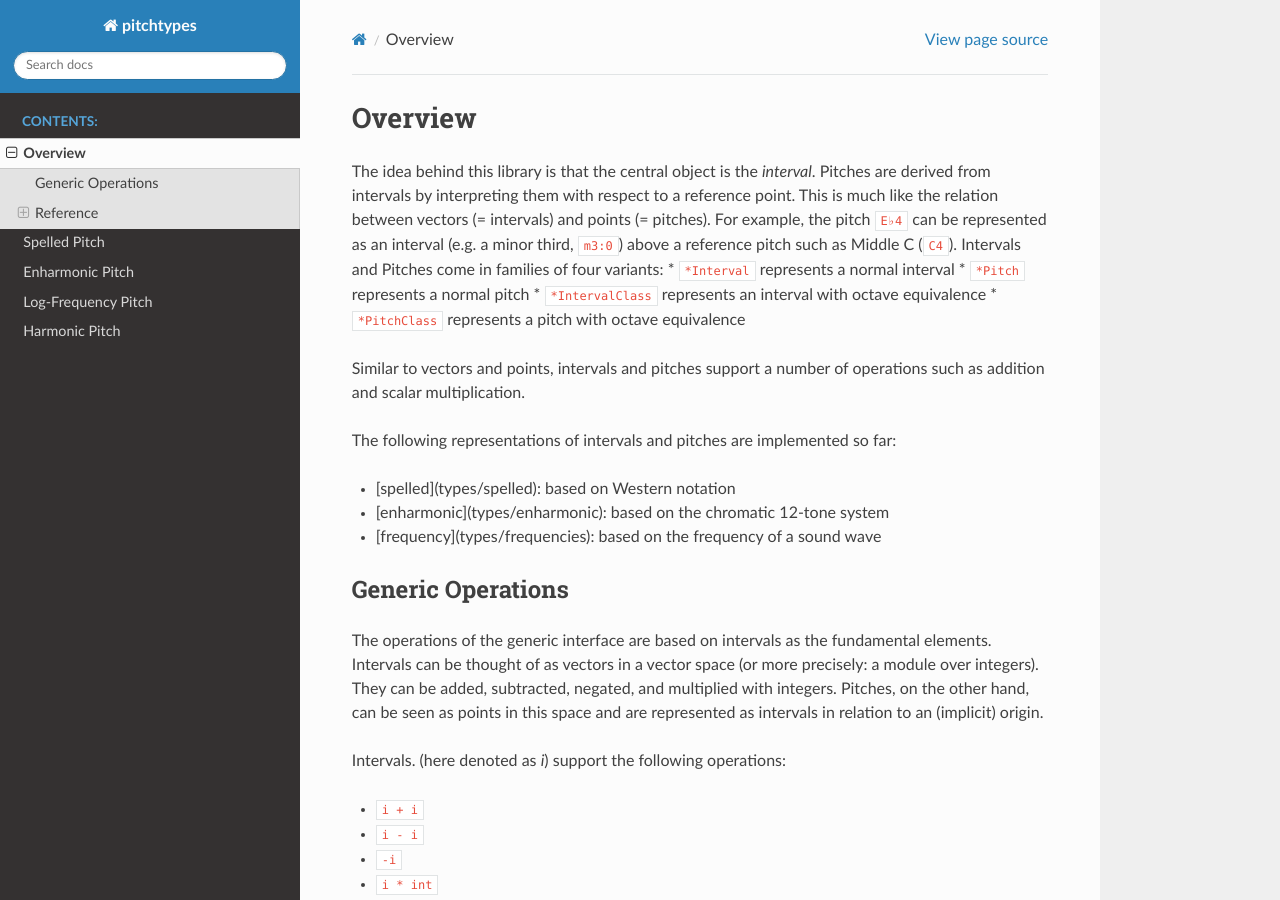
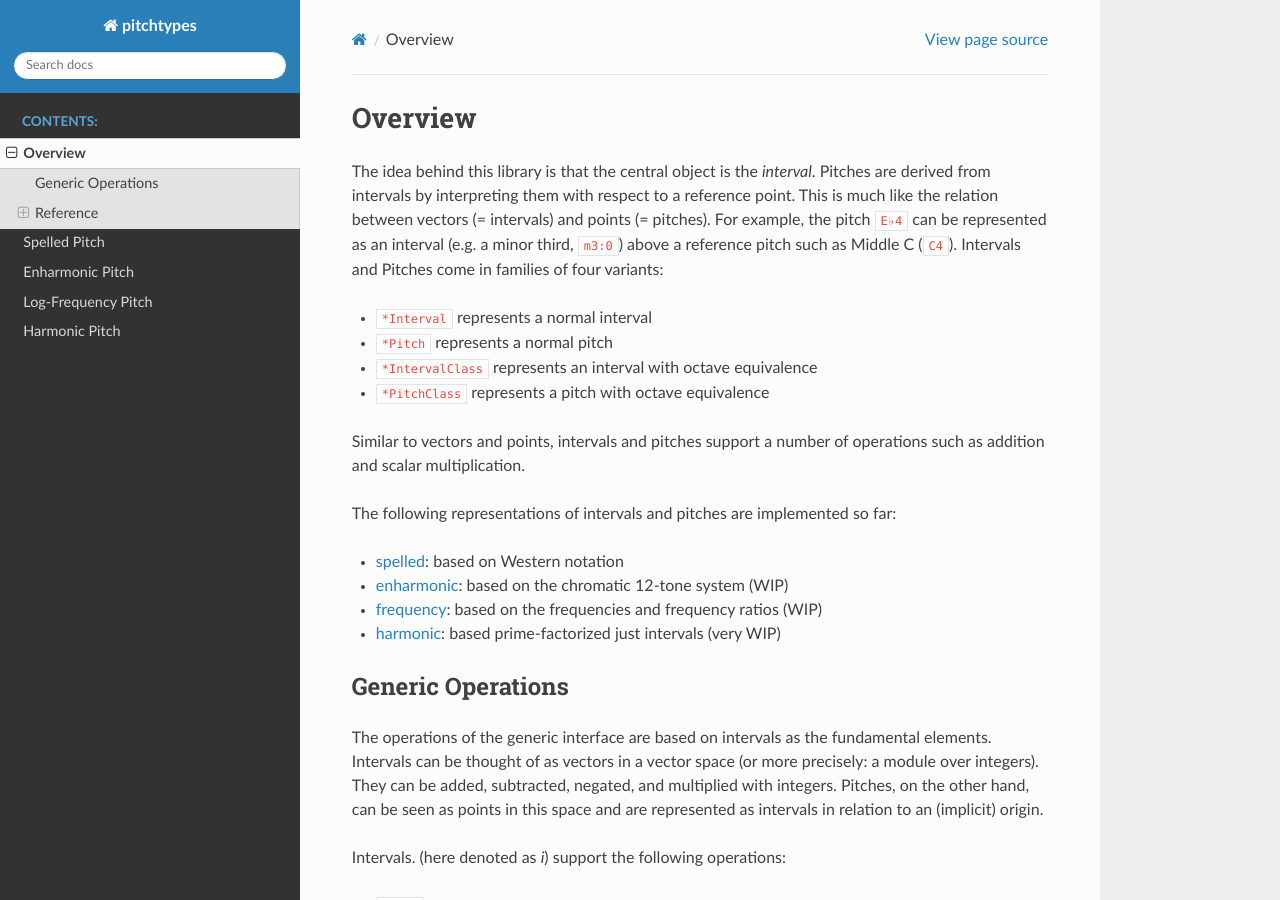
Before and after one commit to DCMLab/pitchtypes, a Sphinx documentation site: the page built from docs/introduction.rst, in a window 1280 px wide and 900 px high. Built offline with Sphinx 7.4.7 and the Read the Docs theme 2.0.0, drawn with Linux system fonts in a browser that asks for light colours.

Commit message:
fix some links in docs

```diff
--- a/docs/introduction.rst
+++ b/docs/introduction.rst
@@ -7,6 +7,7 @@ This is much like the relation between vectors (= intervals) and points (= pitch
 For example, the pitch ``E♭4`` can be represented as an interval (e.g. a minor third, ``m3:0``)
 above a reference pitch such as Middle C (``C4``).
 Intervals and Pitches come in families of four variants:
+
 * ``*Interval`` represents a normal interval
 * ``*Pitch`` represents a normal pitch
 * ``*IntervalClass`` represents an interval with octave equivalence
@@ -17,9 +18,10 @@ such as addition and scalar multiplication.
 
 The following representations of intervals and pitches are implemented so far:
 
-* [spelled](types/spelled): based on Western notation
-* [enharmonic](types/enharmonic): based on the chromatic 12-tone system
-* [frequency](types/frequencies): based on the frequency of a sound wave
+* :doc:`spelled <types/spelled>`: based on Western notation
+* :doc:`enharmonic <types/enharmonic>`: based on the chromatic 12-tone system (WIP)
+* :doc:`frequency <types/frequencies>`: based on the frequencies and frequency ratios (WIP)
+* :doc:`harmonic <types/harmonic>`: based prime-factorized just intervals (very WIP)
 
 Generic Operations
 ------------------
```
